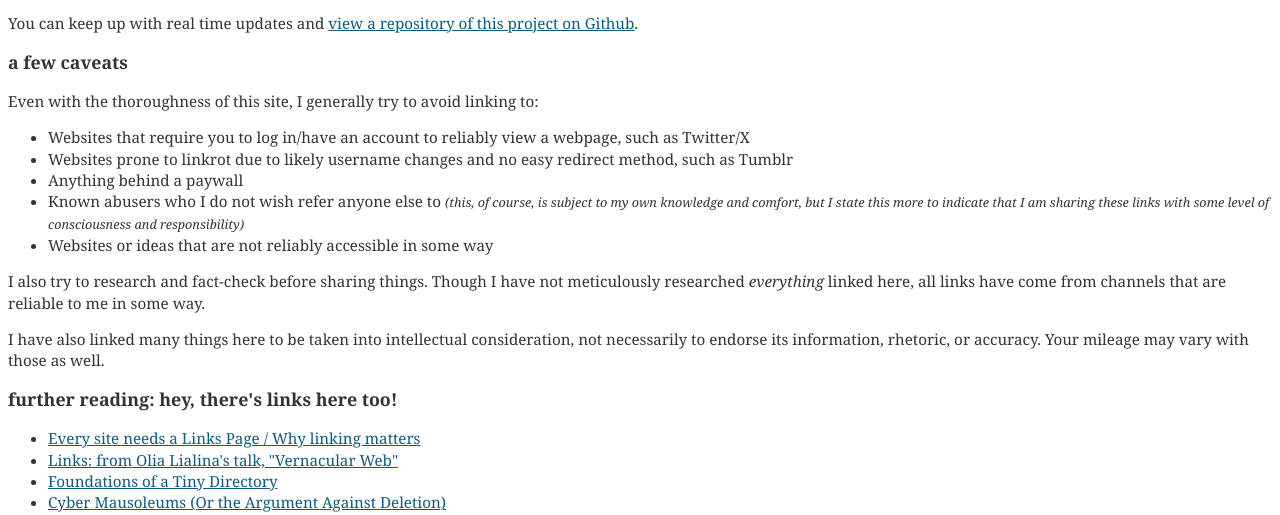
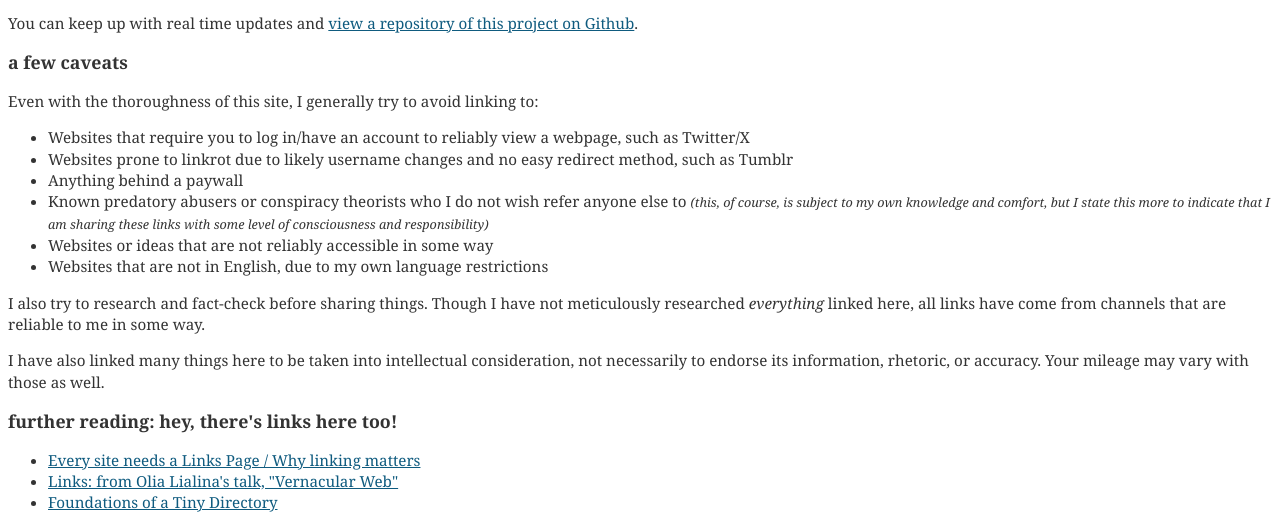
Before and after one commit to aroceu/links, a PHP site: page /about.php in a window 1280 px wide. Shown: the part 348-863 px from the top of the page. Run offline with PHP 8.4, Linux system fonts and the light colour scheme.

Commit message:
More caveats

```diff
--- a/about.php
+++ b/about.php
@@ -23,8 +23,9 @@
 <ul><li>Websites that require you to log in/have an account to reliably view a webpage, such as Twitter/X</li>
     <li>Websites prone to linkrot due to likely username changes and no easy redirect method, such as Tumblr</li>
     <li>Anything behind a paywall</li>
-    <li>Known abusers who I do not wish refer anyone else to <small><i>(this, of course, is subject to my own knowledge and comfort, but I state this more to indicate that I am sharing these links with some level of consciousness and responsibility)</i></small></li>
+    <li>Known predatory abusers or conspiracy theorists who I do not wish refer anyone else to <small><i>(this, of course, is subject to my own knowledge and comfort, but I state this more to indicate that I am sharing these links with some level of consciousness and responsibility)</i></small></li>
     <li>Websites or ideas that are not reliably accessible in some way</li>
+    <li>Websites that are not in English, due to my own language restrictions</li>
 </ul>
 
 <p>I also try to research and fact-check before sharing things. Though I have not meticulously researched <i>everything</i> linked here, all links have come from channels that are reliable to me in some way.</p>
```
